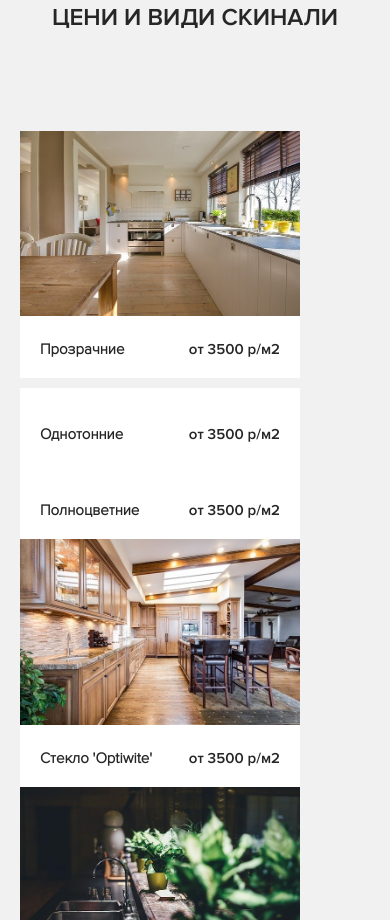
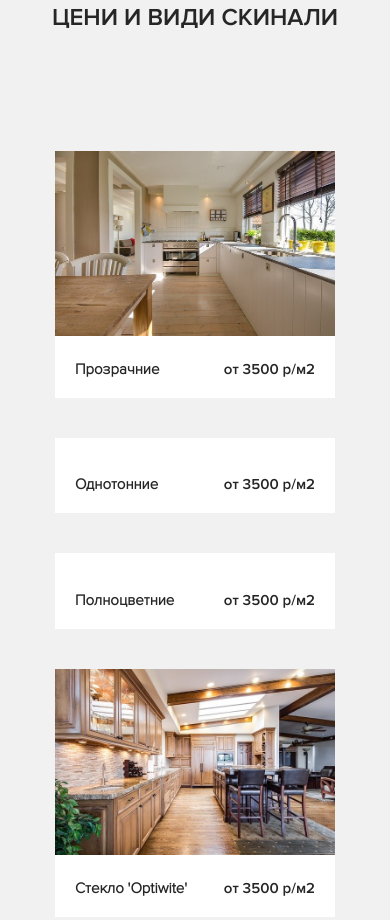
Before and after one commit to Chycherskyi/Skinali, a plain HTML site: page index.html in a window 390 px wide. Shown: the part 7147-8067 px from the top of the page. Drawn offline with Linux system fonts and the light colour scheme; a script that the page names is missing.

Commit message:
Dodanie responsywnosci do sekcji price

```diff
--- a/sass/blocks/_price.sass
+++ b/sass/blocks/_price.sass
@@ -26,7 +26,7 @@
             bottom: 0
             left: 0
             width: 100%
-            box-shadow: 0 5px 5px rgba(0, 0, 0, 0.05)
+            box-shadow: 0 5px 5px rgba(0, 0, 0, 0.1)
             background-color: #fff
             height: 80px
             padding-top: 0
@@ -36,3 +36,9 @@
                 bottom: -80px
         &__image
             width: 280px
+@media (max-width: 991px)
+    .price
+        &-block
+            justify-content: center
+        &-card
+            margin: 20px
```
Also changed, not shown: css/style.css, 1 other file.
